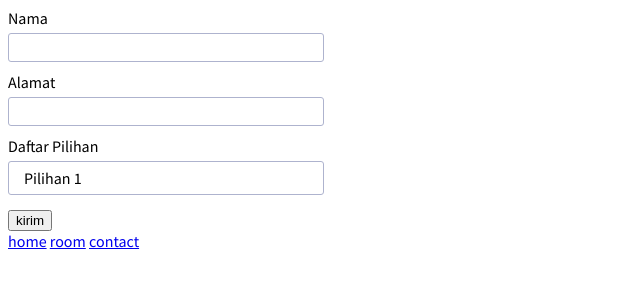
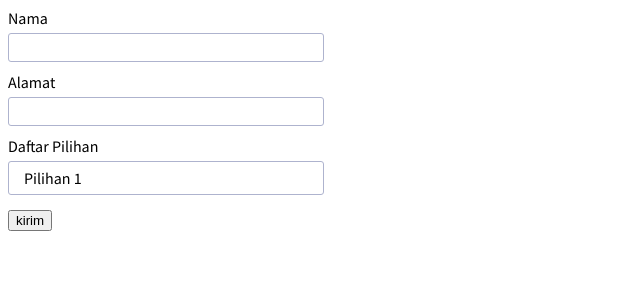
Before and after one commit to anggihseptiawan/sandbox, a plain HTML site: page index.html in a window 1280 px wide. Shown: the whole page, without its empty margins (0-640 px from the left). Drawn offline with Linux system fonts and the light colour scheme.

Commit message:
remove all link

```diff
--- a/index.html
+++ b/index.html
@@ -101,11 +101,6 @@
     </form>
 
 
-    <a href="index.html">home</a>
-    <a href="room.html">room</a>
-    <a href="contact.html">contact</a>
-
-
     <script>
 
         window.onbeforeunload(() => {
```
